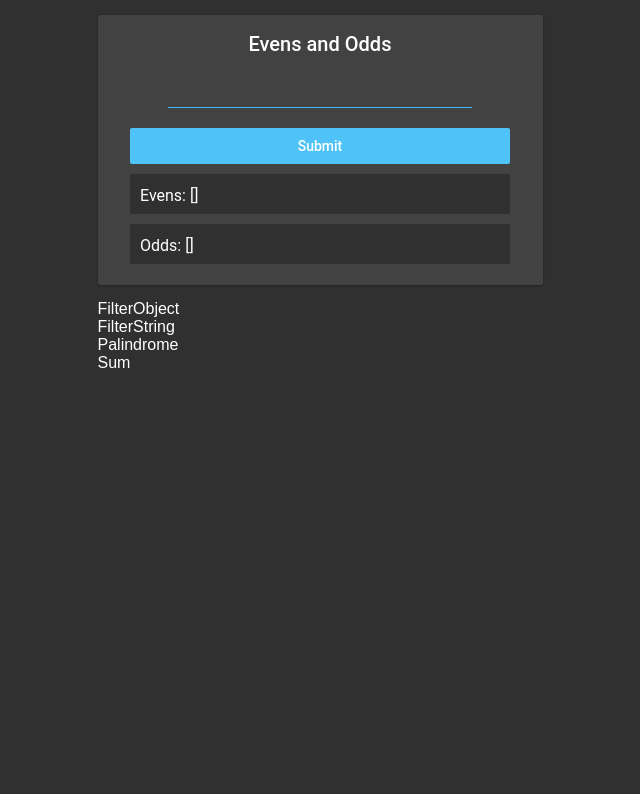
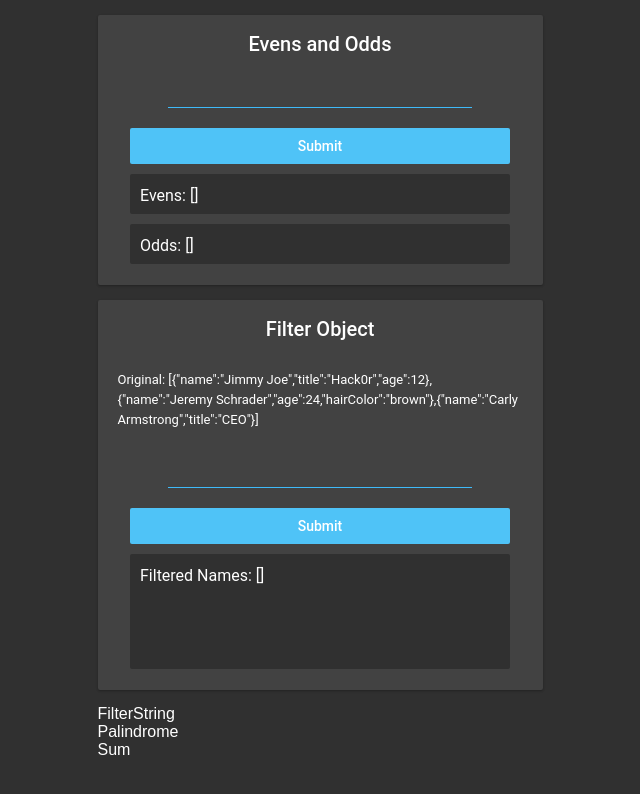
Before and after one commit to alexlamb10/react-toy-problems, a React (Create React App) app: page / in a window 1280 px wide. Shown: the top 794 px of the page, without its empty margins (320-960 px from the left). Built offline with nearby package versions, Linux system fonts and the light colour scheme.

Commit message:
Completed filter object component

```diff
--- a/src/components/Topics/FilterObject.js
+++ b/src/components/Topics/FilterObject.js
@@ -1,9 +1,45 @@
 import React, { Component } from 'react'
 
 export default class FilterObject extends Component {
+    constructor() {
+        super()
+        this.state = {
+            unFilteredArray:  [ { "name": "Jimmy Joe", "title": "Hack0r", "age": 12 },
+             { "name": "Jeremy Schrader", "age": 24, "hairColor": "brown" },
+              { "name": "Carly Armstrong", "title": "CEO" } ],
+            userInput: '',
+            filteredArray: []
+        }
+    }
+
+    filterObject(props) {
+        let array = this.state.unFilteredArray
+        let filteredNames = []
+        for(let i = 0; i < array.length; i++){
+            if(array[i].hasOwnProperty(props)){
+                filteredNames.push(array[i])
+            }
+        }
+        this.setState({
+            filteredArray: [filteredNames]
+        })
+    }
+
   render() {
     return (
-      <div>FilterObject</div>
+      <div>
+          <div className="puzzleBox filterObjectPB">
+              <h4>Filter Object</h4>
+              <span className="puzzleText">Original: {JSON.stringify(this.state.unFilteredArray)}</span>
+              <input type="text" className='inputLine' onChange={(e) => {
+                  this.setState({
+                      userInput: e.target.value
+                  })
+              }}/>
+              <button className="confirmationButton" onClick={() => {this.filterObject(this.state.userInput)}}>Submit</button>
+              <span className="resultsBox filterObjectRB">Filtered Names: {JSON.stringify(this.state.filteredArray)}</span>
+          </div>
+      </div>
     )
   }
 }
```
